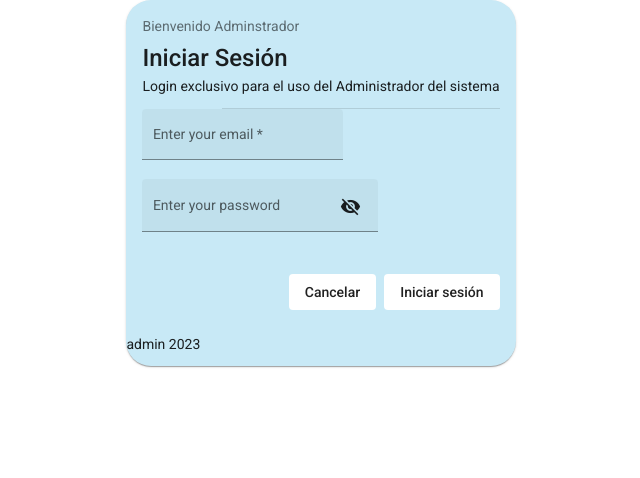
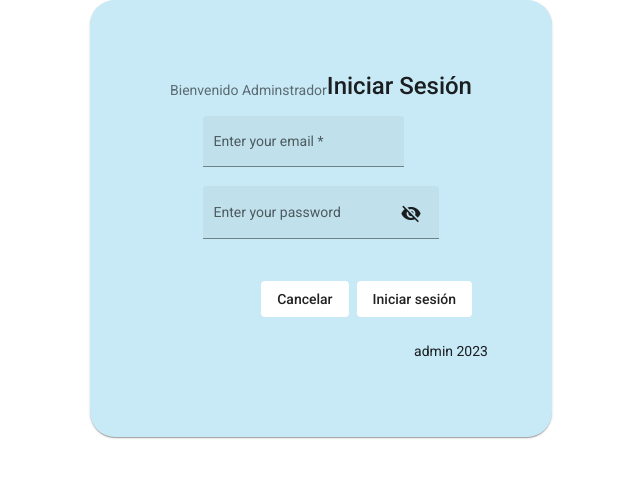
Before and after one commit to Angular-Web-Project/Enlazando-Empleo-Web, an Angular app: page /admin in a window 1280 px wide. Shown: the top 478 px of the page, without its empty margins (319-959 px from the left). Built offline with nearby package versions, Linux system fonts and the light colour scheme.

Commit message:
Login admin v6

```diff
--- a/src/app/angular-material/angular-material.module.ts
+++ b/src/app/angular-material/angular-material.module.ts
@@ -3,8 +3,7 @@ import { CommonModule } from '@angular/common';
 import { MatFormFieldModule } from '@angular/material/form-field';
 import { ReactiveFormsModule } from '@angular/forms';
 import { MatInputModule } from '@angular/material/input';
-import { MatCardModule } from '@angular/material/card';
-import {MatDividerModule} from '@angular/material/divider';
+import { MatCardModule } from '@angular/material/card'
 import {MatButtonModule} from '@angular/material/button';
 import {MatIconModule} from '@angular/material/icon';
 
@@ -17,7 +16,6 @@ import {MatIconModule} from '@angular/material/icon';
     ReactiveFormsModule,
     MatInputModule,
     MatCardModule,
-    MatDividerModule,
     MatButtonModule,
     MatIconModule
   ],
@@ -26,7 +24,6 @@ import {MatIconModule} from '@angular/material/icon';
     ReactiveFormsModule,
     MatInputModule,
     MatCardModule,
-    MatDividerModule,
     MatButtonModule,
     MatIconModule
   ]
--- a/src/app/auth/pages/auth-login-admin/auth-login-admin.component.css
+++ b/src/app/auth/pages/auth-login-admin/auth-login-admin.component.css
@@ -6,11 +6,25 @@
 }
 
 .login-card {
+  justify-content: center;
   border-radius: 25px;
   background-color: rgb(200, 233, 246);
+  padding: 80px;
 }
 
-.login-buttons {
+.login-header {
+  display: flex;
+  flex-direction: row;
+  justify-content: flex-start;
+}
+
+.login-content {
+  display: flex;
+  flex-direction: row;
+  justify-content: center;
+}
+
+.login-actions, .login-footer {
   display: flex;
   flex-direction: row;
   justify-content: flex-end;
--- a/src/app/auth/pages/auth-login-admin/auth-login-admin.component.html
+++ b/src/app/auth/pages/auth-login-admin/auth-login-admin.component.html
@@ -1,17 +1,17 @@
 <div class="login-admin-container">
   <mat-card class="login-card">
-    <mat-card-subtitle>Bienvenido Adminstrador</mat-card-subtitle>
-    <mat-card-title>Iniciar Sesión</mat-card-title>
-    <mat-card-content>
-      <p>{{ adminContent }}</p>
-      <mat-divider inset></mat-divider>
+    <div class="login-header">
+      <mat-card-subtitle>Bienvenido Adminstrador</mat-card-subtitle>
+      <mat-card-title>Iniciar Sesión</mat-card-title>
+    </div>
+    <mat-card-content class="login-content">
       <app-login-admin-form></app-login-admin-form>
     </mat-card-content>
-    <mat-card-actions class="login-buttons">
+    <mat-card-actions class="login-actions">
       <app-cancel-button></app-cancel-button>
       <app-login-button></app-login-button>
     </mat-card-actions>
-    <mat-card-footer>
+    <mat-card-footer class="login-footer">
       <p>{{ adminFooter }}</p>
     </mat-card-footer>
   </mat-card>
--- a/src/app/auth/pages/auth-login-admin/auth-login-admin.component.ts
+++ b/src/app/auth/pages/auth-login-admin/auth-login-admin.component.ts
@@ -7,8 +7,6 @@ import { Component } from '@angular/core';
 })
 export class AuthLoginAdminComponent {
 
-  adminContent = `Login exclusivo para el uso del Administrador del sistema`;
-
   adminFooter = 'admin 2023';
 
 }
```
